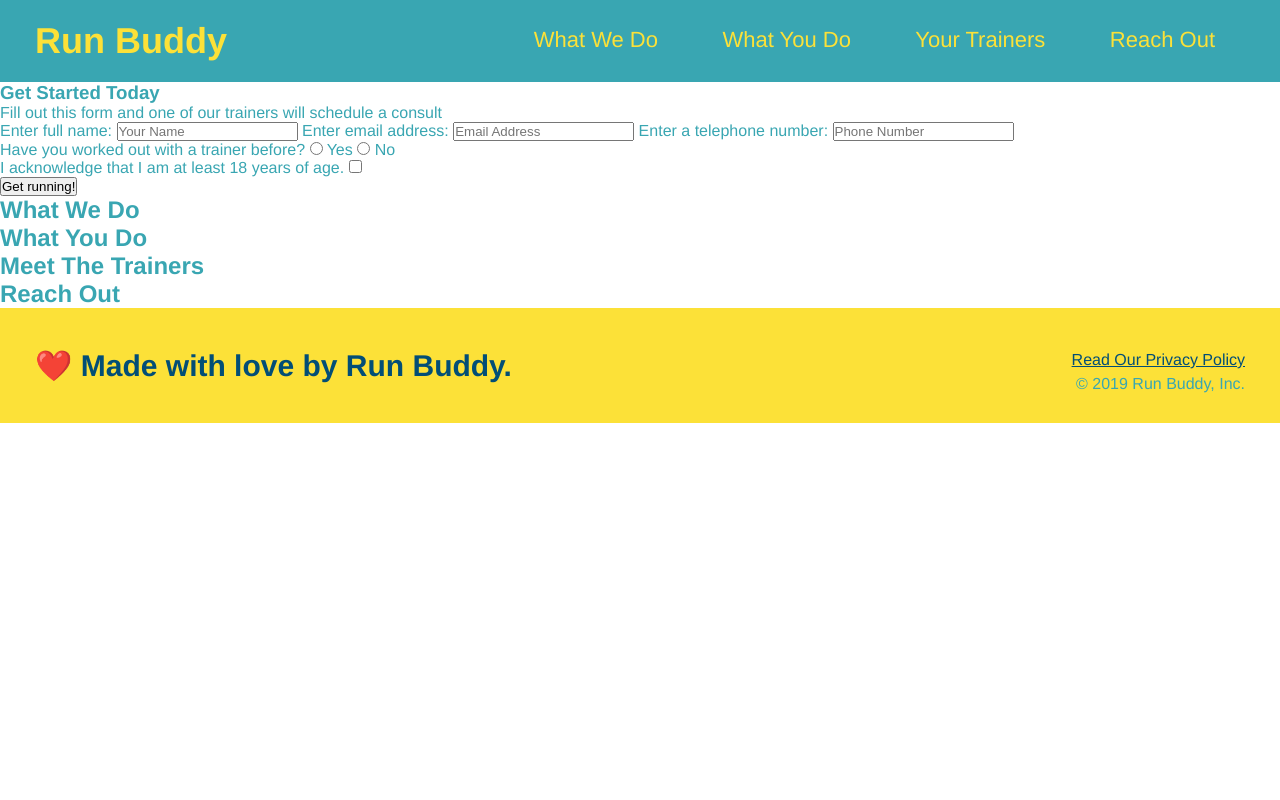
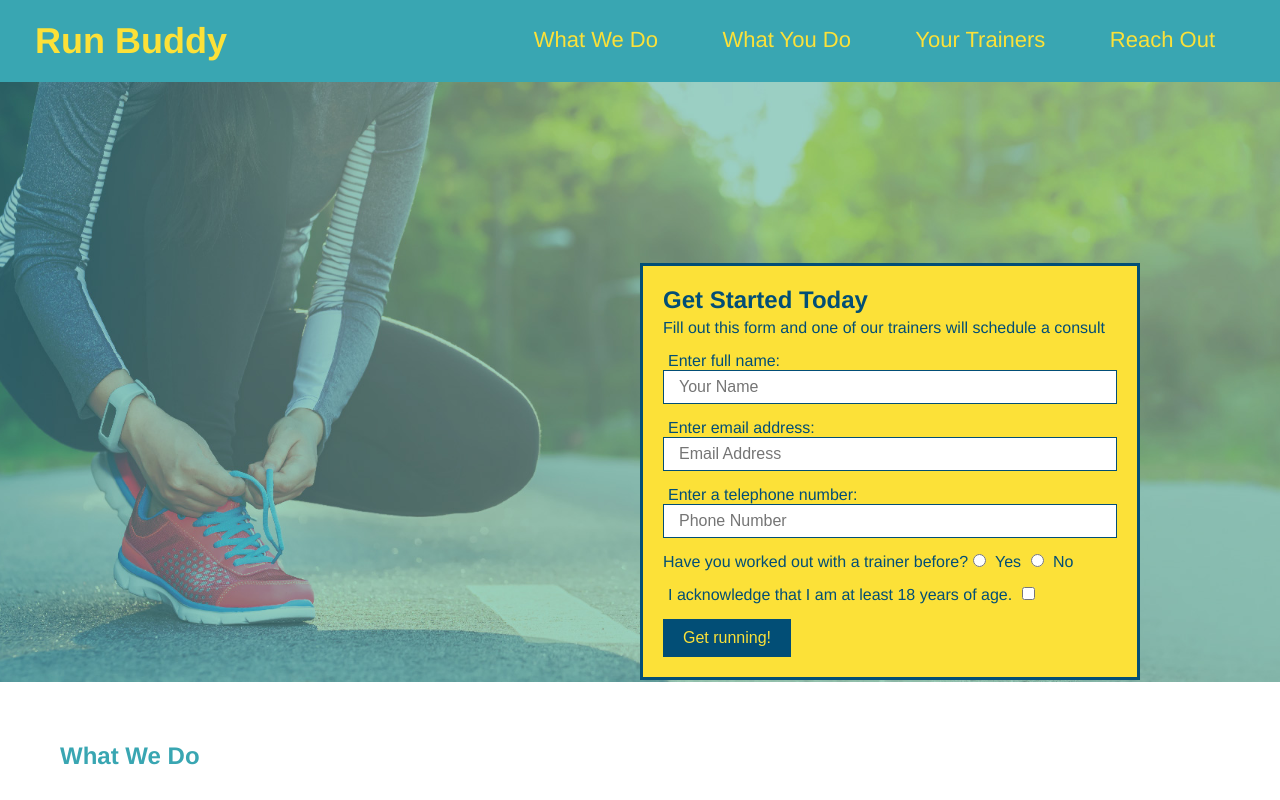
Before and after one commit to adairconlin/run-buddy, a plain HTML site: page index.html in a window 1280 px wide. Shown: the top 800 px of the page. Drawn offline with Linux system fonts and the light colour scheme.

Commit message:
styled form

```diff
--- a/assets/css/style.css
+++ b/assets/css/style.css
@@ -64,3 +64,55 @@ footer div {
 footer a {
     color: #024e76;
 }
+
+section {
+    padding: 60px;
+}
+
+.hero {
+    background-image: url("../images/hero-bg.jpg");
+    height: 600px;
+    background-size: cover;
+    background-position: center;
+}
+
+.hero-form {
+    background-color: #fce138;
+    padding: 20px;
+    width: 500px;
+    color: #024e76;
+    border: solid 3px #024e76;
+    position: absolute;
+    bottom: 120px;
+    right: 140px;
+}
+
+.hero-form h3 {
+    font-size: 24px;
+    margin: 0px;
+}
+
+.hero-form p {
+    margin: 5px 0 15px 0;
+}
+
+.form-input {
+    border: 1px solid #024e76;
+    display: block;
+    padding: 7px 15px;
+    font-size: 16px;
+    color: #024e76;
+    width: 100%;
+    margin-bottom: 15px;
+}
+.hero-form label {
+    margin: 0 5px;
+}
+
+.hero-form button {
+    color: #fce138;
+    background-color: #024e76;
+    border: none;
+    padding: 10px 20px;
+    font-size: 16px;
+}
--- a/index.html
+++ b/index.html
@@ -28,17 +28,17 @@
             </nav>
         </header>
 
-        <section>
-            <div>
+        <section class="hero">
+            <div class="hero-form">
                 <h3>Get Started Today</h3>
                 <p>Fill out this form and one of our trainers will schedule a consult</p>
                 <form>
                     <label for="name">Enter full name:</label>
-                    <input type="text" placeholder="Your Name" name="name" id="name" />
+                    <input type="text" placeholder="Your Name" name="name" id="name" class="form-input" />
                     <label for="email"> Enter email address:</label>
-                    <input type="email" placeholder="Email Address" name="email" id="email" />
+                    <input type="email" placeholder="Email Address" name="email" id="email" class="form-input" />
                     <label for="phone">Enter a telephone number:</label>
-                    <input type="tel" placeholder="Phone Number" name="phone" id="phone" />
+                    <input type="tel" placeholder="Phone Number" name="phone" id="phone" class="form-input" />
                     <p>
                         Have you worked out with a trainer before?
                         <input type="radio" name="trainer-confirm" id="trainer-yes" />
```
Also changed, not shown: assets/images/hero-bg.jpg (added).
